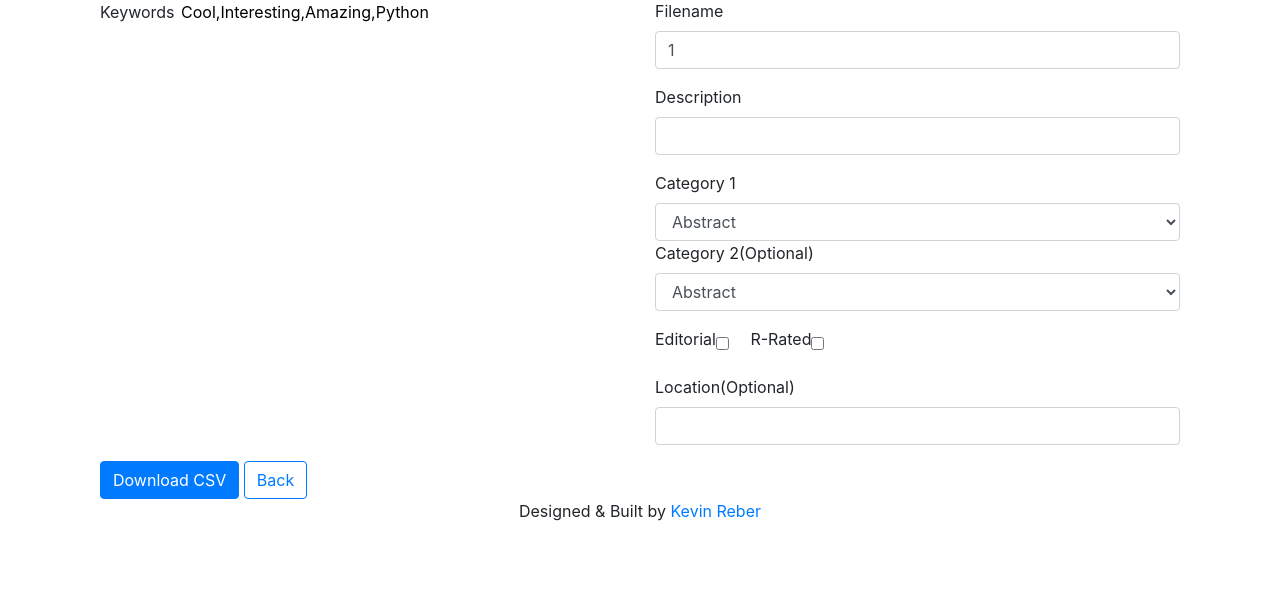
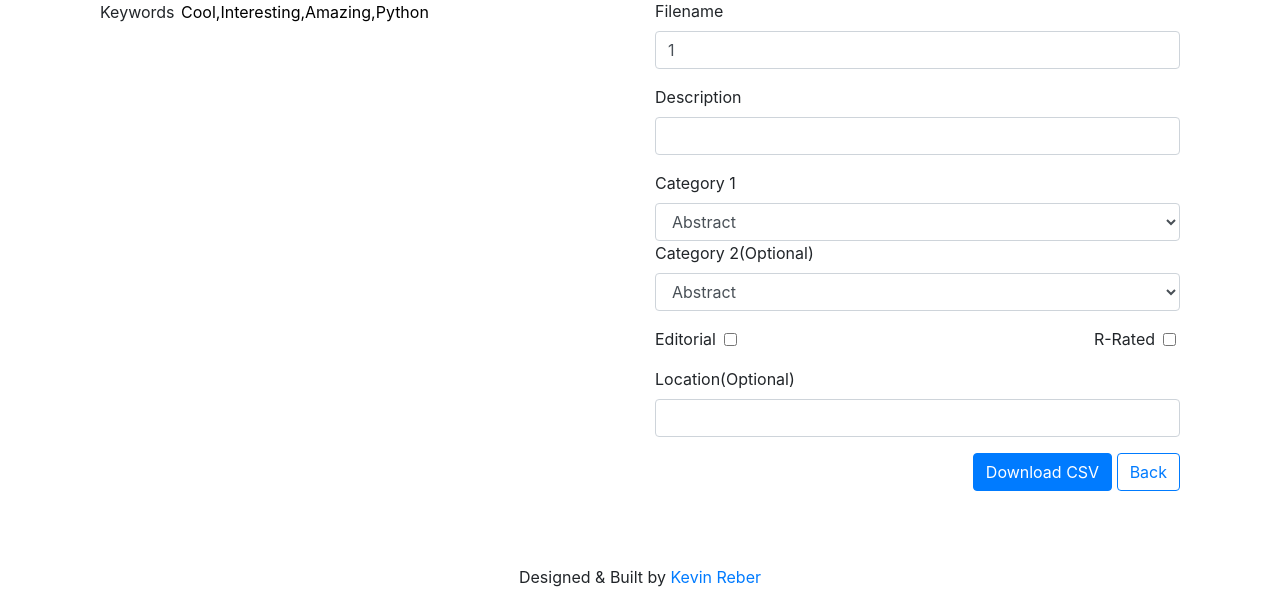
Before and after one commit to kevinreber/Capstone-Project, a Flask app: page /file/1 in a window 1280 px wide. Shown: the part 203-800 px from the top of the page. Run offline with Flask 2, Linux system fonts and the light colour scheme; some libraries are stand-ins or nearby versions.

Commit message:
tweaked styling

```diff
--- a/static/js/app.js
+++ b/static/js/app.js
@@ -1,6 +1,4 @@
 // Use Tagify for keywords UI
-// const keywords = new Tagify(document.querySelector("input[name=hero"));
-
 const keywords = document.querySelector("input[name=keywords");
 
 const keywordsTagify = new Tagify(keywords, {
--- a/templates/base.html
+++ b/templates/base.html
@@ -33,7 +33,9 @@
         {% endblock %}
     </div>
 
-    <footer class="text-center">Designed & Built by <a href="https://www.kevinreber.dev">Kevin Reber</a></footer>
+    <footer class="text-center fixed-bottom mb-2">Designed & Built by <a href="https://www.kevinreber.dev">Kevin
+            Reber</a>
+    </footer>
     <!-- Bootstrap SCRIPT -->
     <script src="https://code.jquery.com/jquery-3.4.1.slim.min.js"
         integrity="sha384-J6qa4849blE2+poT4WnyKhv5vZF5SrPo0iEjwBvKU7imGFAV0wwj1yYfoRSJoZ+n" crossorigin="anonymous">
--- a/templates/prepare_export.html
+++ b/templates/prepare_export.html
@@ -33,14 +33,14 @@
                 {{ form.category2(class_="form-control") }}
             </div>
 
-            <div class="form-group">
+            <div class="form-group d-flex justify-content-between">
                 <div class="form-check form-check-inline">
-                    {{ form.editorial.label }}
-                    {{ form.editorial(class_="form-check-input") }}
+                    {{ form.editorial.label(class_="form-check-label") }}
+                    {{ form.editorial(class_="form-check-input, ml-2") }}
                 </div>
-                <div class="form-check form-check-inline">
-                    {{ form.r_rated.label }}
-                    {{ form.r_rated(class_="form-check-input") }}
+                <div class="form-check form-check-inline mr-1">
+                    {{ form.r_rated.label(class_="form-check-label") }}
+                    {{ form.r_rated(class_="form-check-input, ml-2") }}
                 </div>
             </div>
 
@@ -50,7 +50,7 @@
             </div>
         </div>
     </div>
-    <div class="btn-container">
+    <div class="text-right btn-container">
         <button class="btn btn-primary" type="submit">Download CSV</button>
         <a class="btn btn-outline-primary" href="/">Back</a>
     </div>
```
